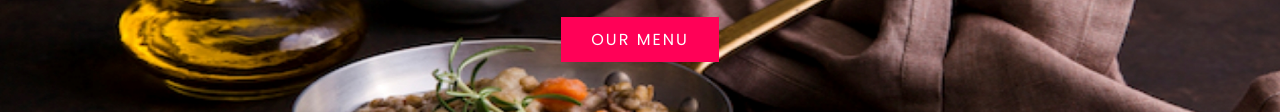
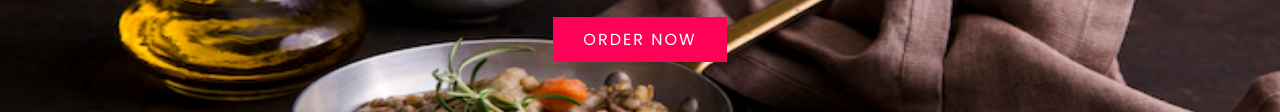
Before and after one commit to Asmayea/Resturant-website, a plain HTML site: page index.html in a window 1280 px wide. Shown: the part 451-563 px from the top of the page. Drawn offline with Linux system fonts and the light colour scheme.

Commit message:
Update index.html

```diff
--- a/index.html
+++ b/index.html
@@ -27,7 +27,7 @@
         <div class="content">
             <h2>  Choose your Plate</h2>
             <p> Welcome to our food world.we serve best traditional dishes of Bangladesh.You can enjoy your meal on your plate like at home.So join us and enjoy our dishes.Your happiness is our respnsibility.</p>
-             <a href="#" class="btn">Our Menu</a>
+             <a href="order.html" class="btn">Order Now</a>
 
         </div>
     </section>
```
